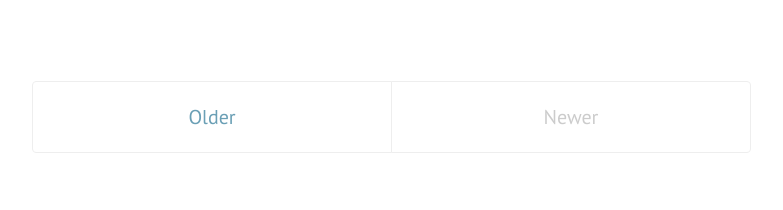
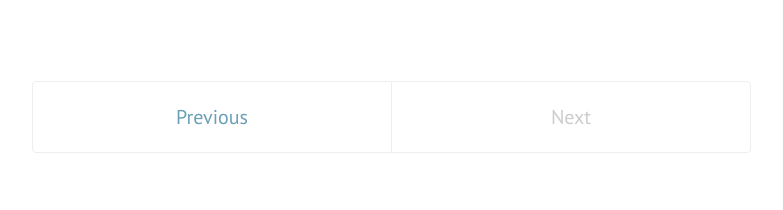
Before and after one commit to sumitachakravorty/suranjali, a Jekyll site: the page built from index.html, in a window 1280 px wide. Shown: the part 1471-1681 px from the top of the page, without its empty margins (248-1031 px from the left). Built offline with Jekyll 4.4.1, drawn with Linux system fonts in a browser that asks for light colours; Markdown is read by kramdown in place of the engine named in the settings; the list of posts is cut into pages by our own code.

Commit message:
Change Older->Previous and Newer->Next in the pagination buttons

```diff
--- a/index.html
+++ b/index.html
@@ -20,17 +20,17 @@
 
 <div class="pagination">
   {% if paginator.next_page %}
-    <a class="pagination-item older" href="{{ site.baseurl }}/page{{paginator.next_page}}">Older</a>
+    <a class="pagination-item older" href="{{ site.baseurl }}/page{{paginator.next_page}}">Previous</a>
   {% else %}
-    <span class="pagination-item older">Older</span>
+    <span class="pagination-item older">Previous</span>
   {% endif %}
   {% if paginator.previous_page %}
     {% if paginator.page == 2 %}
-      <a class="pagination-item newer" href="{{ site.baseurl }}/">Newer</a>
+      <a class="pagination-item newer" href="{{ site.baseurl }}/">Next</a>
     {% else %}
-      <a class="pagination-item newer" href="{{ site.baseurl }}/page{{paginator.previous_page}}">Newer</a>
+      <a class="pagination-item newer" href="{{ site.baseurl }}/page{{paginator.previous_page}}">Next</a>
     {% endif %}
   {% else %}
-    <span class="pagination-item newer">Newer</span>
+    <span class="pagination-item newer">Next</span>
   {% endif %}
 </div>
```
